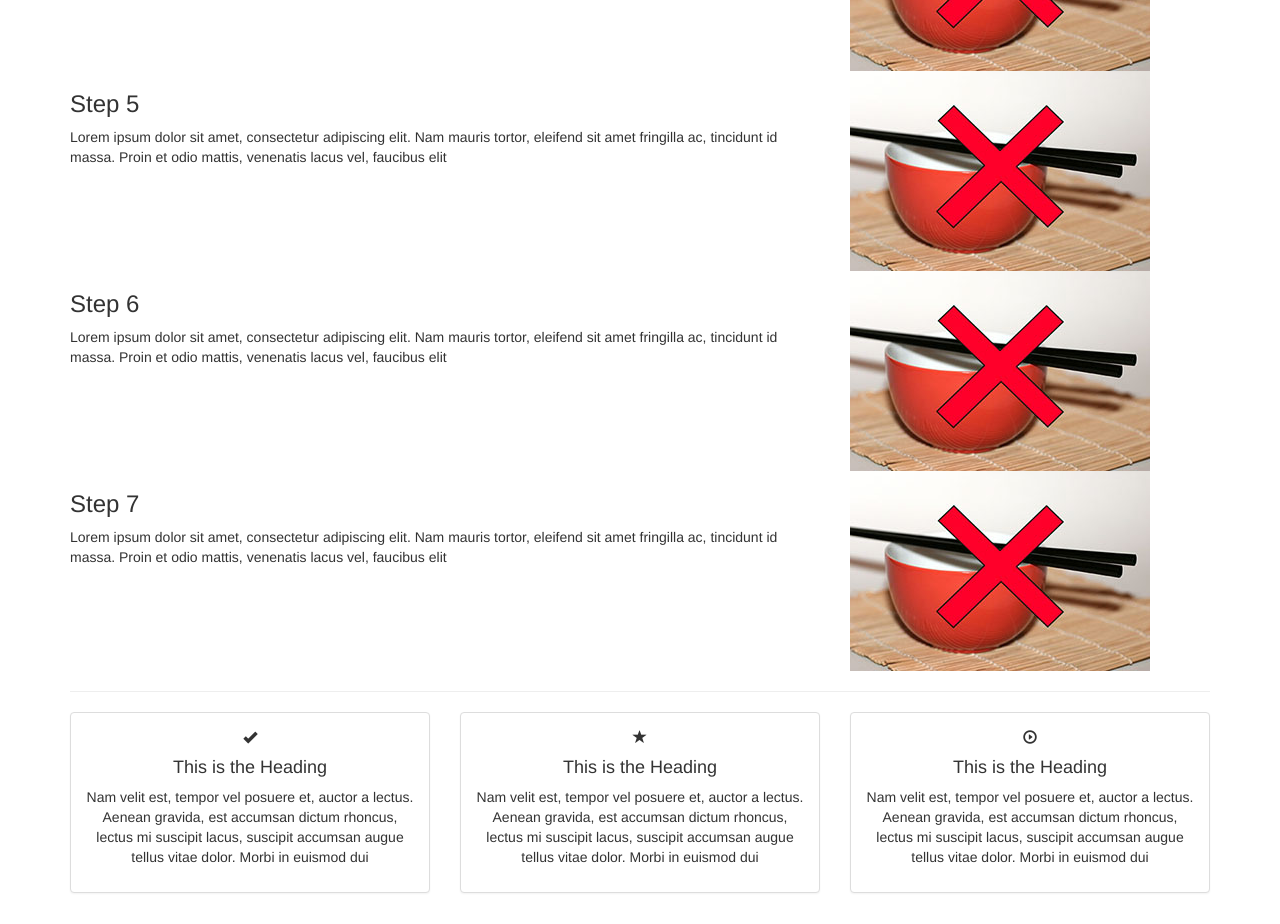
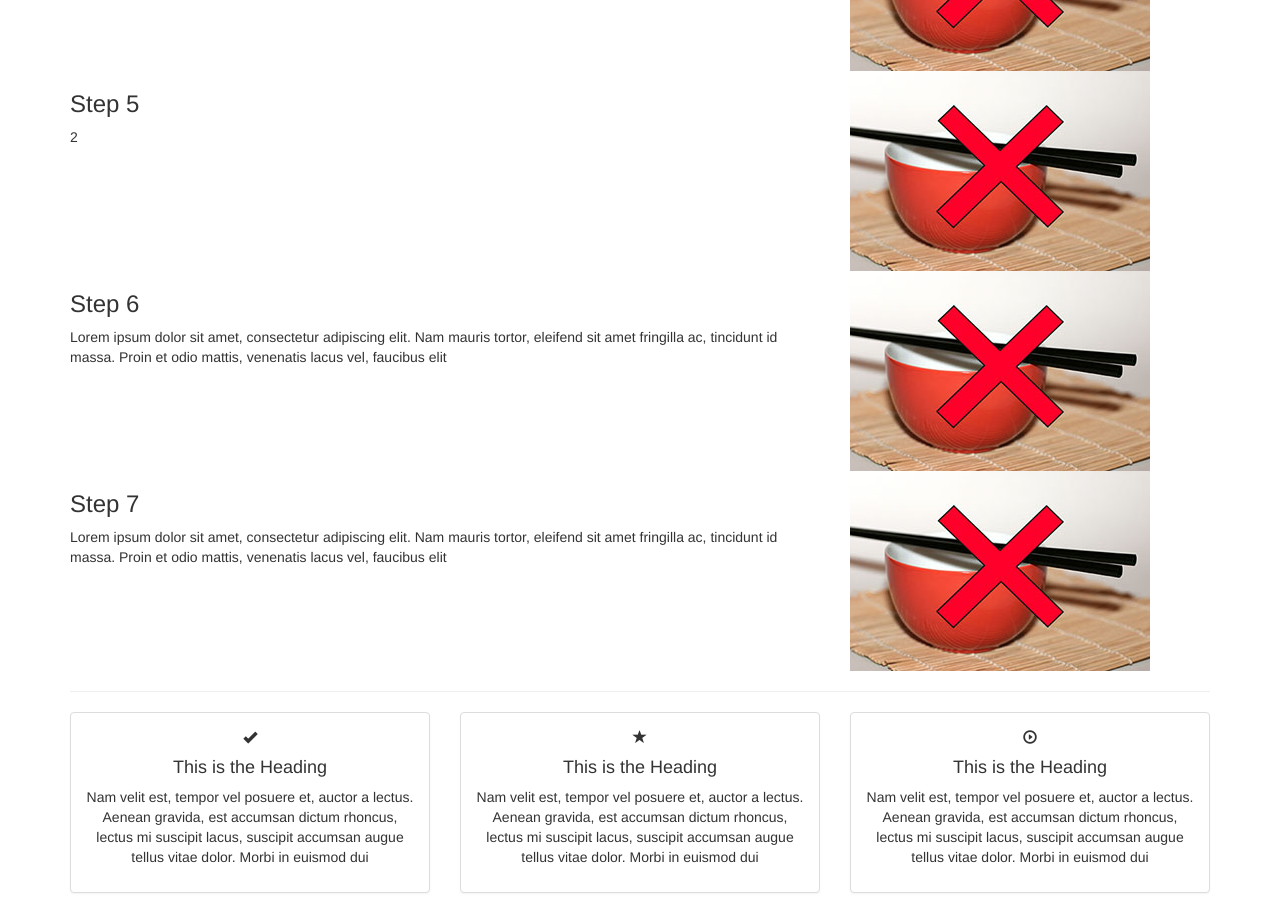
Before and after one commit to ayaming/chopsticks, a plain HTML site: page chopsticks.html in a window 1280 px wide. Shown: the part 2520-3444 px from the top of the page. Drawn offline with nearby package versions, Linux system fonts and the light colour scheme.

Commit message:
remove second text

```diff
--- a/chopsticks.html
+++ b/chopsticks.html
@@ -196,7 +196,7 @@
   			<div class="row">
   				<div class="col-sm-8">
   					<h3>Step 5</h3>
-  					<p>Lorem ipsum dolor sit amet, consectetur adipiscing elit. Nam mauris tortor, eleifend sit amet fringilla ac, tincidunt id massa. Proin et odio mattis, venenatis lacus vel, faucibus elit</p>
+  					<p>2</p>
   				</div>
   				<div class="col-sm-4">
   					<img src="watashibashi4.jpg" class="img-responsive" alt="image">
```
